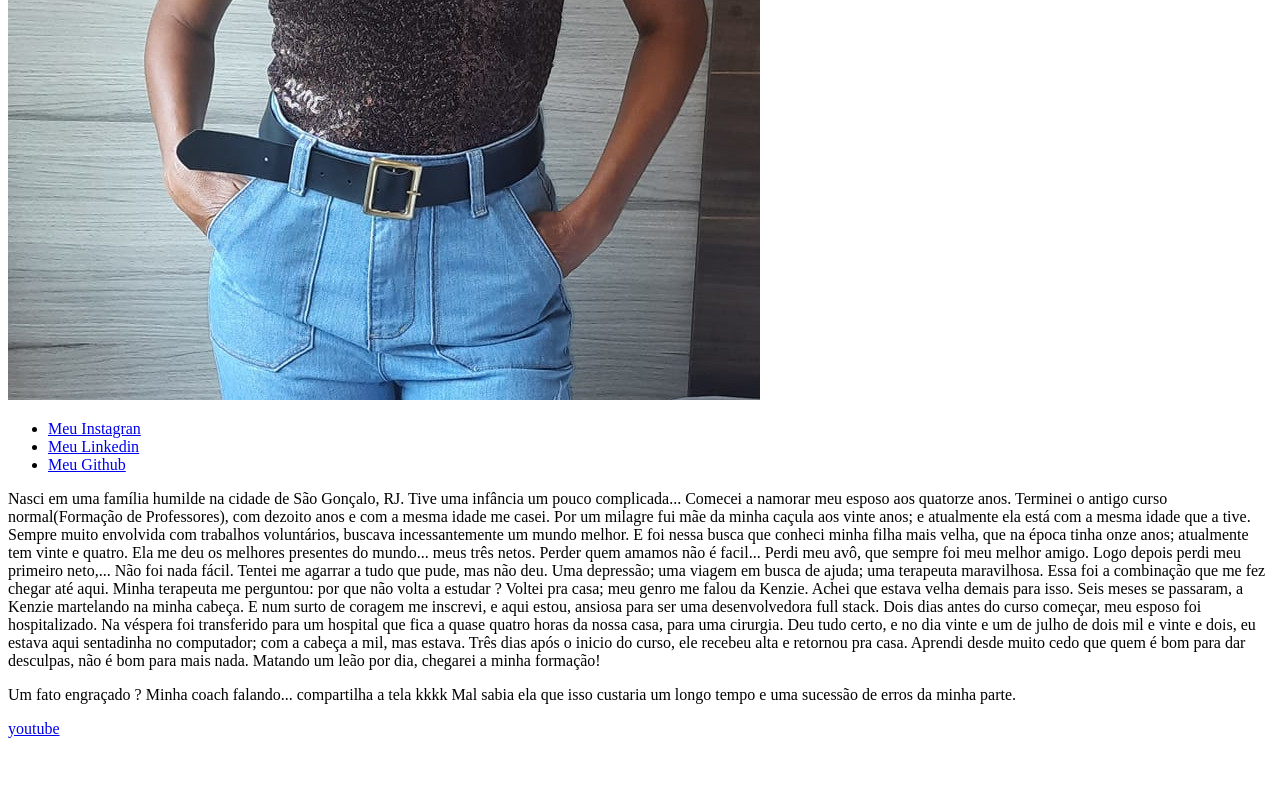
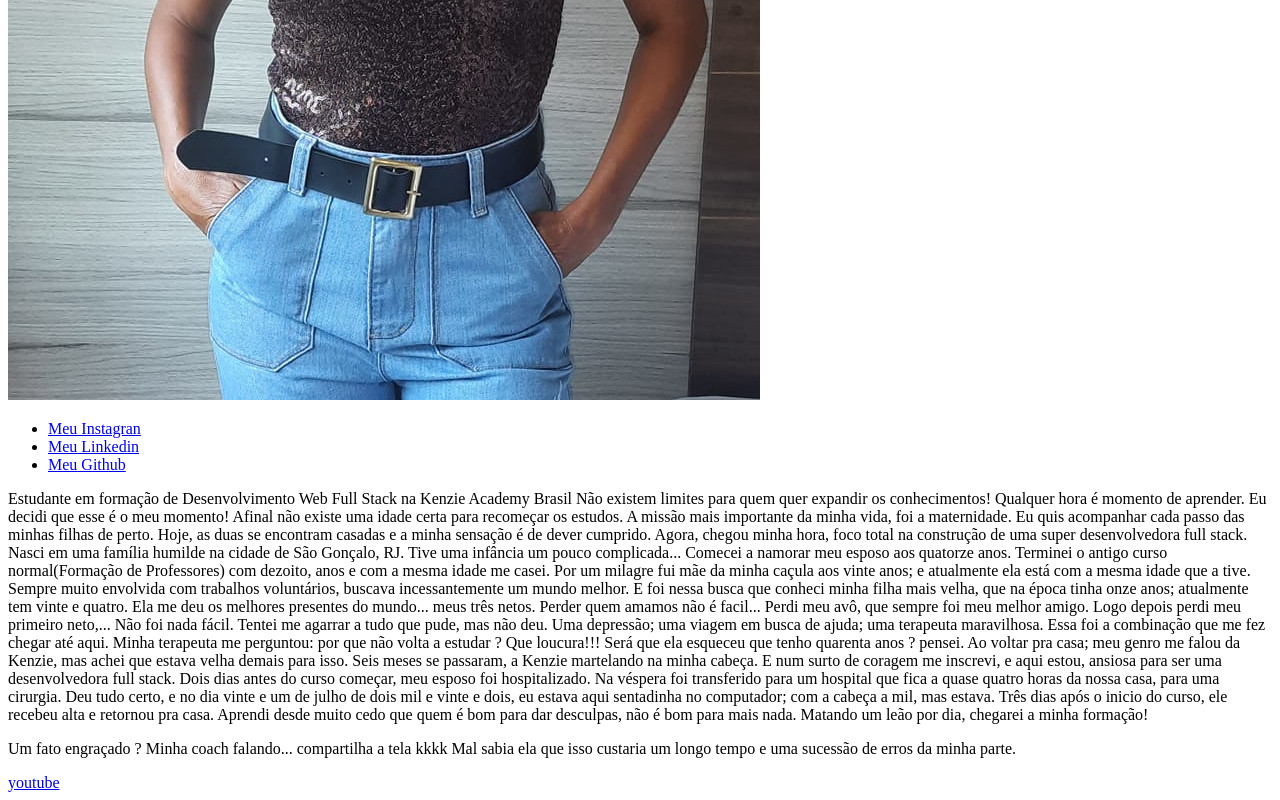
Before and after one commit to Adriana-Costa82/pagina_perfil, a plain HTML site: page src/index.html in a window 1280 px wide. Shown: the part 906-1706 px from the top of the page. Before the commit the page ends 1652 px from the top, so only its background shows below. Drawn offline with Linux system fonts and the light colour scheme.

Commit message:
pagina_perfil

```diff
--- a/src/index.html
+++ b/src/index.html
@@ -39,27 +39,21 @@
         <main>
             <section>
                 <p>
-                    Nasci em uma família humilde na cidade de São Gonçalo, RJ. Tive uma infância um pouco complicada...
-                    Comecei a namorar meu esposo aos quatorze anos.
-                    Terminei o antigo curso normal(Formação de Professores), com dezoito anos e com a mesma idade me casei.
+                    Estudante em formação de Desenvolvimento Web Full Stack na Kenzie Academy Brasil
+                    Não existem limites para quem quer expandir os conhecimentos!
+                    Qualquer hora é momento de aprender. Eu decidi que esse é o meu momento!
+                    Afinal não existe uma idade certa para recomeçar os estudos. A missão mais importante da minha vida, foi a maternidade. Eu quis acompanhar cada passo das minhas filhas de perto. Hoje, as duas se encontram casadas e a minha sensação é de dever cumprido.
+                    Agora, chegou minha hora, foco total na construção de uma super desenvolvedora full stack.
+                    Nasci em uma família humilde na cidade de São Gonçalo, RJ. Tive uma infância um pouco complicada... Comecei a namorar meu esposo aos quatorze anos. Terminei o antigo curso normal(Formação de Professores) com dezoito, anos e com a mesma idade me casei.
                     Por um milagre fui mãe da minha caçula aos vinte anos; e atualmente ela está com a mesma idade que a tive.
-                    Sempre muito envolvida com trabalhos voluntários, buscava incessantemente um mundo melhor.
-                    E foi nessa busca que conheci minha filha mais velha, que na época tinha onze anos; atualmente tem vinte e quatro.
-                    Ela me deu os melhores presentes do mundo... meus três netos.
-                    Perder quem amamos não é facil...
-                    Perdi meu avô, que sempre foi meu melhor amigo. Logo depois perdi meu primeiro neto,... Não foi nada fácil.
+                    Sempre muito envolvida com trabalhos voluntários, buscava incessantemente um mundo melhor. E foi nessa busca que conheci minha filha mais velha, que na época tinha onze anos; atualmente tem vinte e quatro. Ela me deu os melhores presentes do mundo... meus três netos.
+                    Perder quem amamos não é facil... Perdi meu avô, que sempre foi meu melhor amigo. Logo depois perdi meu primeiro neto,... Não foi nada fácil.
                     Tentei me agarrar a tudo que pude, mas não deu.
                     Uma depressão; uma viagem em busca de ajuda; uma terapeuta maravilhosa. Essa foi a combinação que me fez chegar até aqui.
-                    Minha terapeuta me perguntou: por que não volta a estudar ?
-                    Voltei pra casa; meu genro me falou da Kenzie. Achei que estava velha demais para isso.
-                    Seis meses se passaram, a Kenzie martelando na minha cabeça.
-                    E num surto de coragem me inscrevi, e aqui estou, ansiosa para ser uma desenvolvedora full stack.
-                    Dois dias antes do curso começar, meu esposo foi hospitalizado. Na véspera foi transferido para um hospital que fica a quase quatro horas da nossa casa, para uma cirurgia.
-                    Deu tudo certo, e no dia vinte e um de julho de dois mil e vinte e dois, eu estava aqui sentadinha no computador; com a cabeça a mil, mas estava.
-                    Três dias após o inicio do curso, ele recebeu alta e retornou pra casa.
-                    Aprendi desde muito cedo que quem é bom para dar desculpas, não é bom para mais nada.
-                    Matando um leão por dia, chegarei a minha formação!
-
+                    Minha terapeuta me perguntou: por que não volta a estudar ? Que loucura!!! Será que ela esqueceu que tenho quarenta anos ? pensei.
+                    Ao voltar pra casa; meu genro me falou da Kenzie, mas achei que estava velha demais para isso.
+                    Seis meses se passaram, a Kenzie martelando na minha cabeça. E num surto de coragem me inscrevi, e aqui estou, ansiosa para ser uma desenvolvedora full stack. Dois dias antes do curso começar, meu esposo foi hospitalizado. Na véspera foi transferido para um hospital que fica a quase quatro horas da nossa casa, para uma cirurgia. Deu tudo certo, e no dia vinte e um de julho de dois mil e vinte e dois, eu estava aqui sentadinha no computador; com a cabeça a mil, mas estava. Três dias após o inicio do curso, ele recebeu alta e retornou pra casa.
+                    Aprendi desde muito cedo que quem é bom para dar desculpas, não é bom para mais nada. Matando um leão por dia, chegarei a minha formação!
                 </p>
                 <p>
                   Um fato engraçado ? Minha coach falando... compartilha a tela kkkk
```
